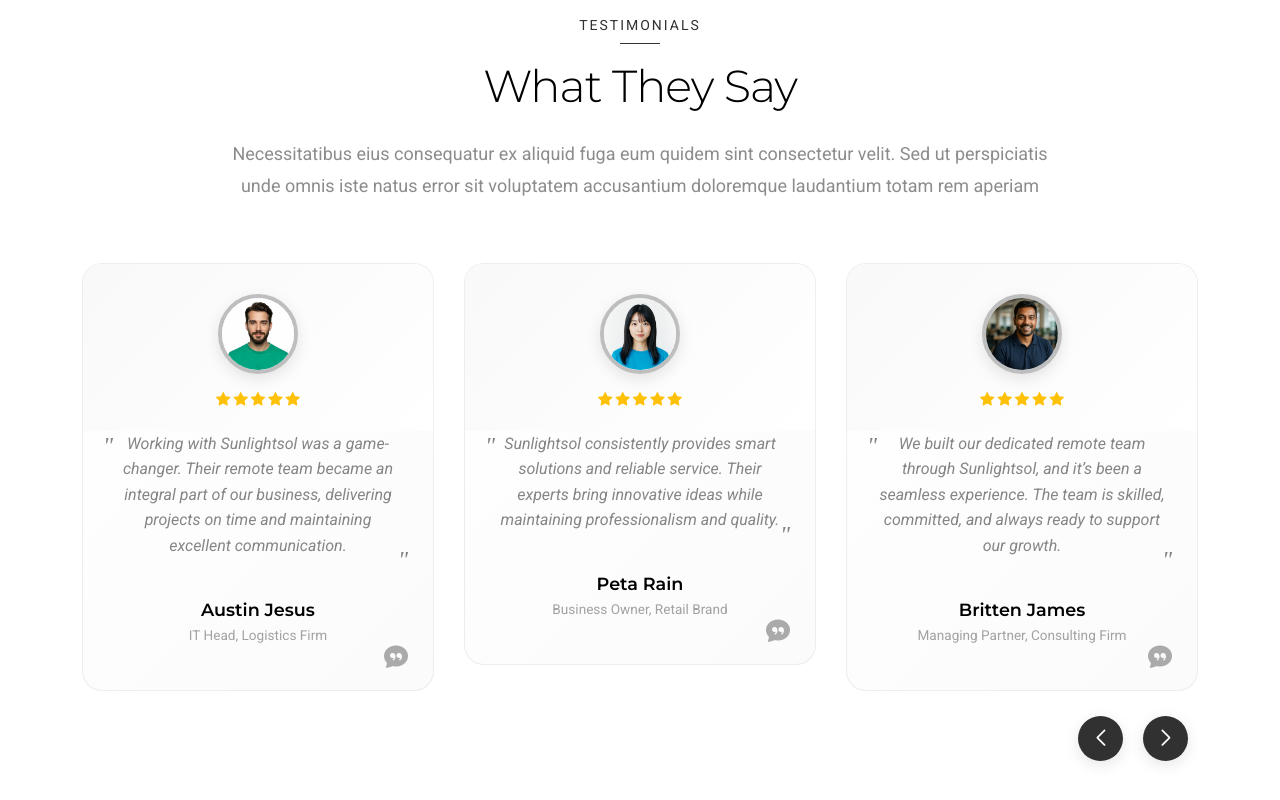
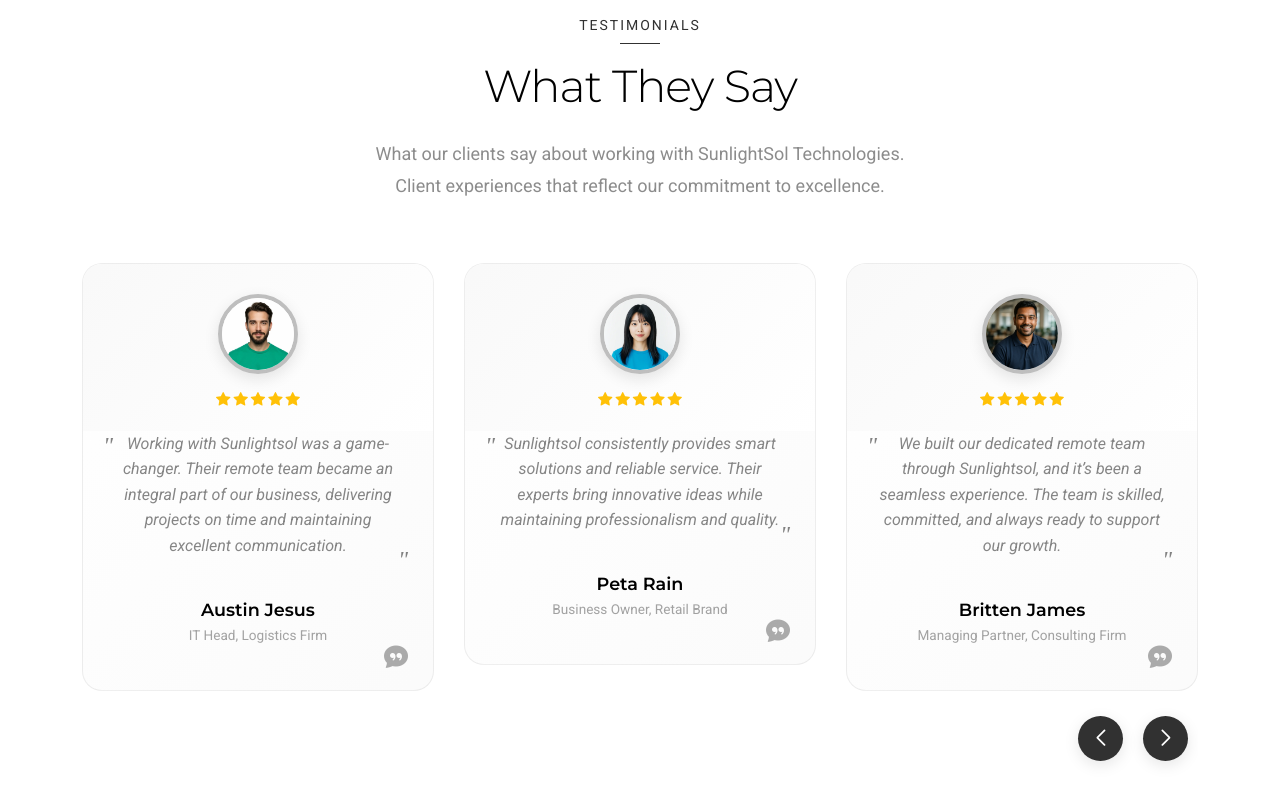
Before and after one commit to Sunlightsol-Technologies/web-portfolio, a plain HTML site: page index.html in a window 1280 px wide. Shown: the part 8798-9598 px from the top of the page. Drawn offline with Linux system fonts and the light colour scheme.

Commit message:
Update index.html

```diff
--- a/index.html
+++ b/index.html
@@ -768,7 +768,7 @@
       <div class="container section-title" data-aos="fade-up">
         <span class="subtitle">Testimonials</span>
         <h2>What They Say</h2>
-        <p>Necessitatibus eius consequatur ex aliquid fuga eum quidem sint consectetur velit. Sed ut perspiciatis unde omnis iste natus error sit voluptatem accusantium doloremque laudantium totam rem aperiam</p>
+        <p>What our clients say about working with SunlightSol Technologies. Client experiences that reflect our commitment to excellence.</p>
       </div><!-- End Section Title -->
 
       <div class="container" data-aos="fade-up" data-aos-delay="100">
```
